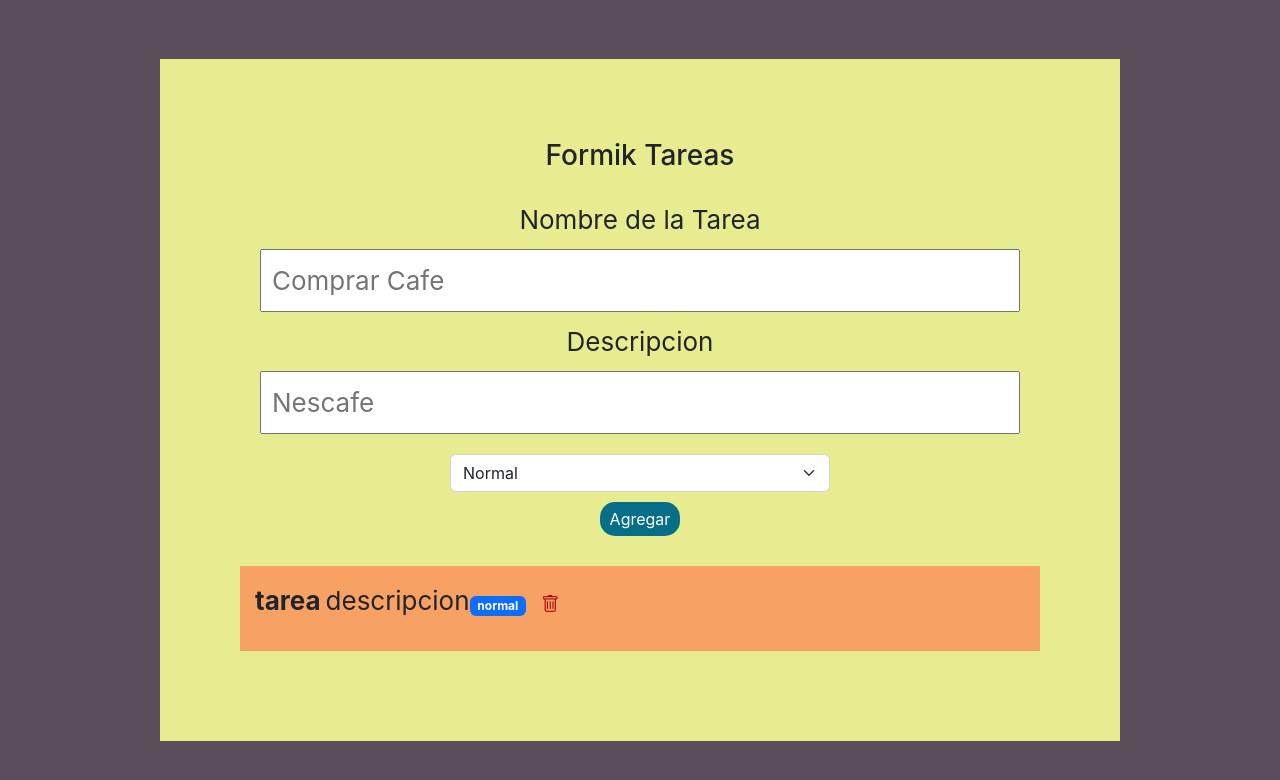
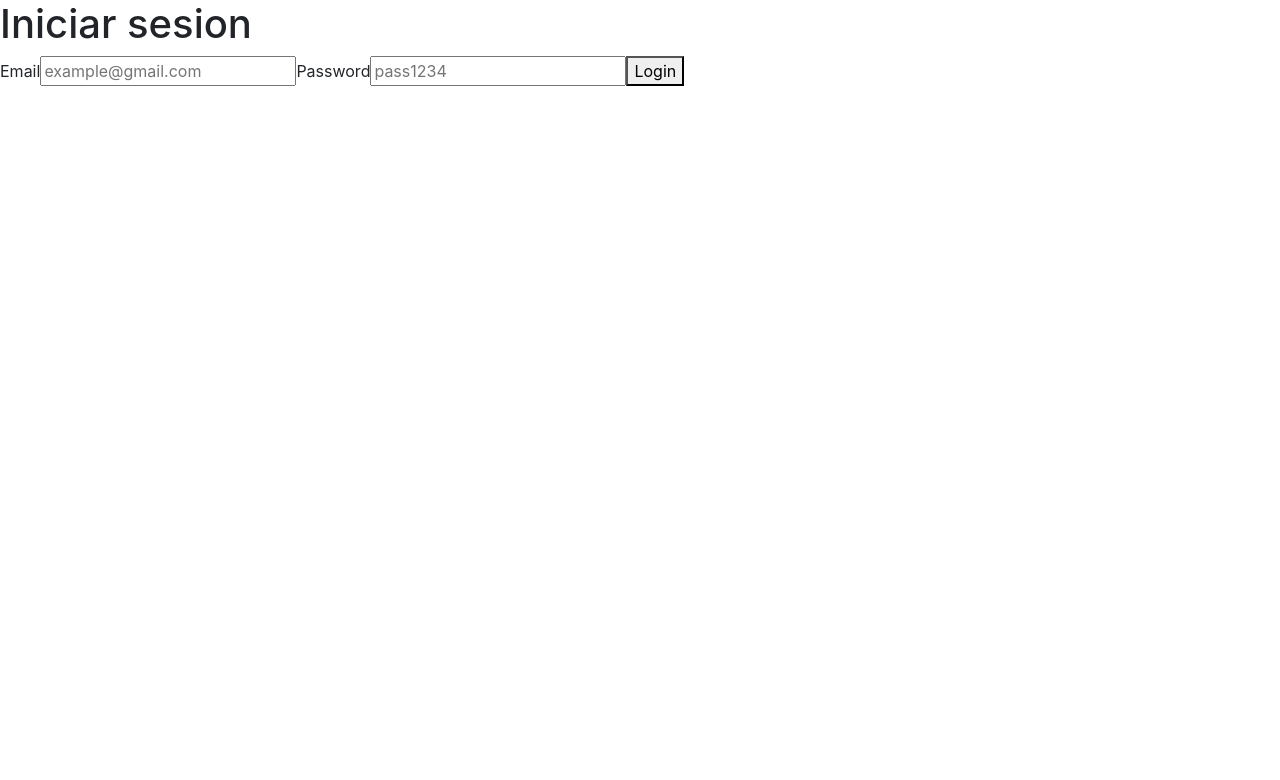
Before and after one commit to GianinaLC/openbootcamp-reactjs, a React (Create React App) app: page /login in a window 1280 px wide. Shown: the top 780 px of the page. Built offline with nearby package versions, Linux system fonts and the light colour scheme.

Commit message:
Rutas, login, formik, yup, dashboard

```diff
--- a/package.json
+++ b/package.json
@@ -11,6 +11,7 @@
     "formik": "^2.2.9",
     "react": "^18.2.0",
     "react-dom": "^18.2.0",
+    "react-router-dom": "^6.9.0",
     "react-scripts": "5.0.1",
     "web-vitals": "^2.1.4",
     "yup": "^1.0.2"
--- a/src/App.js
+++ b/src/App.js
@@ -1,20 +1,41 @@
 import './App.css';
 /* import ContactoLista from './components/containers/contactos_list'; */
-import TaskListFormik from './components/pure/forms/task_list_formik';
+/* import TaskListFormik from './components/pure/forms/task_list_formik'; */
 /* import SesionDoce from './components/sesion-doce';
 import TaskListComponent from './components/containers/task_list'; */
+import { BrowserRouter, Routes, Route, Navigate } from 'react-router-dom'
+import Homepage from './pages/home/Homepage';
+import NotFoundPage from './pages/404/NotFoundPage';
+import LoginForm from './components/pure/forms/LoginForm';
+import DashboardPage from './pages/dashboard/Dashboard';
 
 function App() {
-  return (
-    <div className="App">
-      <header className="App-header">
-        {/*  <ContactoLista /> */}
-        {/*  <SesionDoce /> */}
-        {/* ejemplo formik yup */}
-        <TaskListFormik />
-      </header>
-    </div>
-  );
+	let isLogged = true;
+
+	return (
+		<BrowserRouter>
+			<Routes>
+				<Route exact path='/'
+					element={
+						isLogged ? <Navigate replace to='/dashboard' /> : <Navigate replace to='/login' />
+					} />
+				<Route exact path='/' element={<Homepage />} />
+				<Route exact path='/login' element={<LoginForm />} />
+				<Route exact path='/dashboard'
+					element=
+					{
+						isLogged ? <DashboardPage /> : <Navigate replace to='/login' />
+					}
+				/>
+				<Route path='*' element={<NotFoundPage />} />
+			</Routes>
+			{/*  <ContactoLista /> */}
+			{/*  <SesionDoce /> */}
+			{/* ejemplo formik yup */}
+			{/* <TaskListFormik /> */}
+
+		</BrowserRouter>
+	);
 }
 
 export default App;
--- /dev/null
+++ b/src/components/pure/forms/LoginForm.jsx
@@ -0,0 +1,60 @@
+import { Formik, Field, Form, ErrorMessage } from 'formik';
+import * as Yup from 'yup';
+
+ const loginSchema = Yup.object().shape(
+        {
+            email: Yup.string()
+                .required('Email requerido'),
+            password: Yup.string()
+                .min(2,'Contraseña muy corta')
+                .max(10,'Contraseña muy larga')
+                .required('Contraseña requerida')
+        }
+)
+
+const LoginForm = () => {
+    const initialCredential = {
+        email: '',
+        password: ''
+    }
+
+    return (
+        <div>
+            <h1>Iniciar sesion</h1>
+            <Formik initialValues={initialCredential}
+                validationSchema={loginSchema}
+                onSubmit={async (values) => {
+                    await new Promise((r) => setTimeout(r, 1000));
+                    alert(JSON.stringify(values, null, 2));
+                    /* guardando datos en el storage */
+                    localStorage.setItem('login', values)
+                }}
+            >
+                {
+                    ({ errors }) => (
+                        <Form>
+                            <label htmlFor='email'>Email</label>
+                            <Field id='email'
+                                type='email'
+                                name='email'
+                                placeholder='example@gmail.com'
+                            />
+                            {errors.email && <ErrorMessage name='email' component='div'/>}
+
+                            <label htmlFor='password'>Password</label>
+                            <Field id='password'
+                                type='password'
+                                name='password'
+                                placeholder='pass1234' />
+                            {errors.password && <ErrorMessage name='password' component='div'/>}
+
+                            <button type='submit'>Login</button>
+                        </Form>
+                    )
+                }
+            </Formik>
+        </div>
+    )
+}
+
+export default LoginForm;
--- /dev/null
+++ b/src/pages/404/NotFoundPage.jsx
@@ -0,0 +1,14 @@
+import { useNavigate } from "react-router-dom";
+
+const NotFoundPage = () => {
+    const navigateTo = useNavigate();
+
+    return (
+        <div>
+            <h1>404 - Pagina no encontrada</h1>
+            <button onClick={navigateTo('/')}>Volver a Home</button>
+        </div>
+    )
+}
+
+export default NotFoundPage;
--- /dev/null
+++ b/src/pages/dashboard/Dashboard.jsx
@@ -0,0 +1,17 @@
+import { useNavigate } from 'react-router-dom';
+
+const DashboardPage = () => {
+  const navigate = useNavigate();
+
+  const logout = () => {
+    navigate('/login')
+  }
+  return (
+      <div>
+          <h1>Dashboard</h1>
+      <button onClick={logout}>Logout</button>
+    </div>
+  );
+}
+
+export default DashboardPage;
--- /dev/null
+++ b/src/pages/home/Homepage.jsx
@@ -0,0 +1,9 @@
+const Homepage = () => {
+    return (
+        <div>
+            <h1>Home</h1>
+        </div>
+    )
+}
+
+export default Homepage;
```
Also changed, not shown: 1 other file (tests, documents, lock files or other folders).
